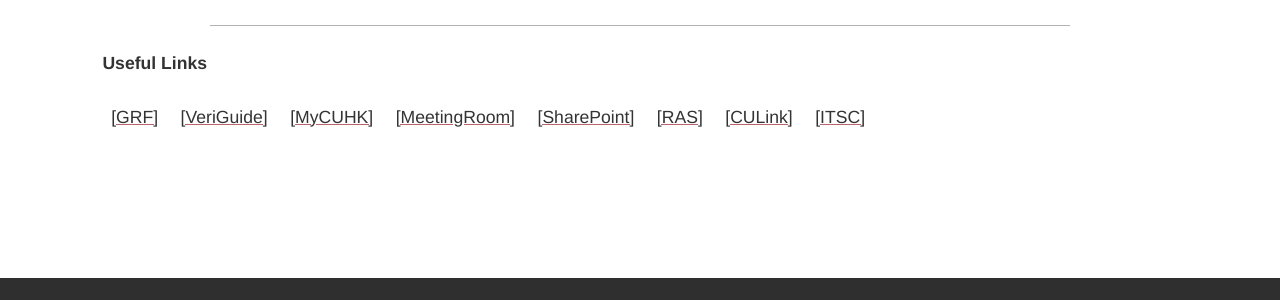
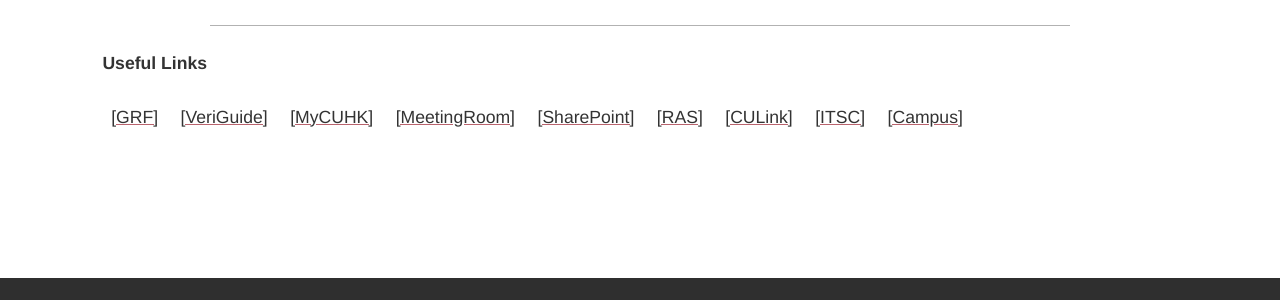
Before and after one commit to qmcuhk/qmcuhk.github.io, a Jekyll site: the page built from _pages/contact.md, in a window 1280 px wide and 900 px high, scrolled down 1566 px. Shown: the part 153-453 px from the top of the window. Built offline with Jekyll 4.4.1, drawn with Linux system fonts in a browser that asks for light colours; some web fonts are replaced.

Commit message:
update contacts

```diff
--- a/_pages/contact.md
+++ b/_pages/contact.md
@@ -58,3 +58,4 @@ line:
 <a class="teaching-link" href="https://webapp.itsc.cuhk.edu.hk/ras/restricted/OrganizerList" target="_blank">[RAS]</a>
 <a class="teaching-link" href="https://culink.cuhk.edu.hk/cn/" target="_blank">[CULink]</a>
 <a class="teaching-link" href="https://www.itsc.cuhk.edu.hk/" target="_blank">[ITSC]</a>
+<a class="teaching-link" href="https://www.cuhk.edu.hk/english/campus/accommodation.html/" target="_blank">[Campus]</a>
```
Also changed, not shown: 2 other files.
